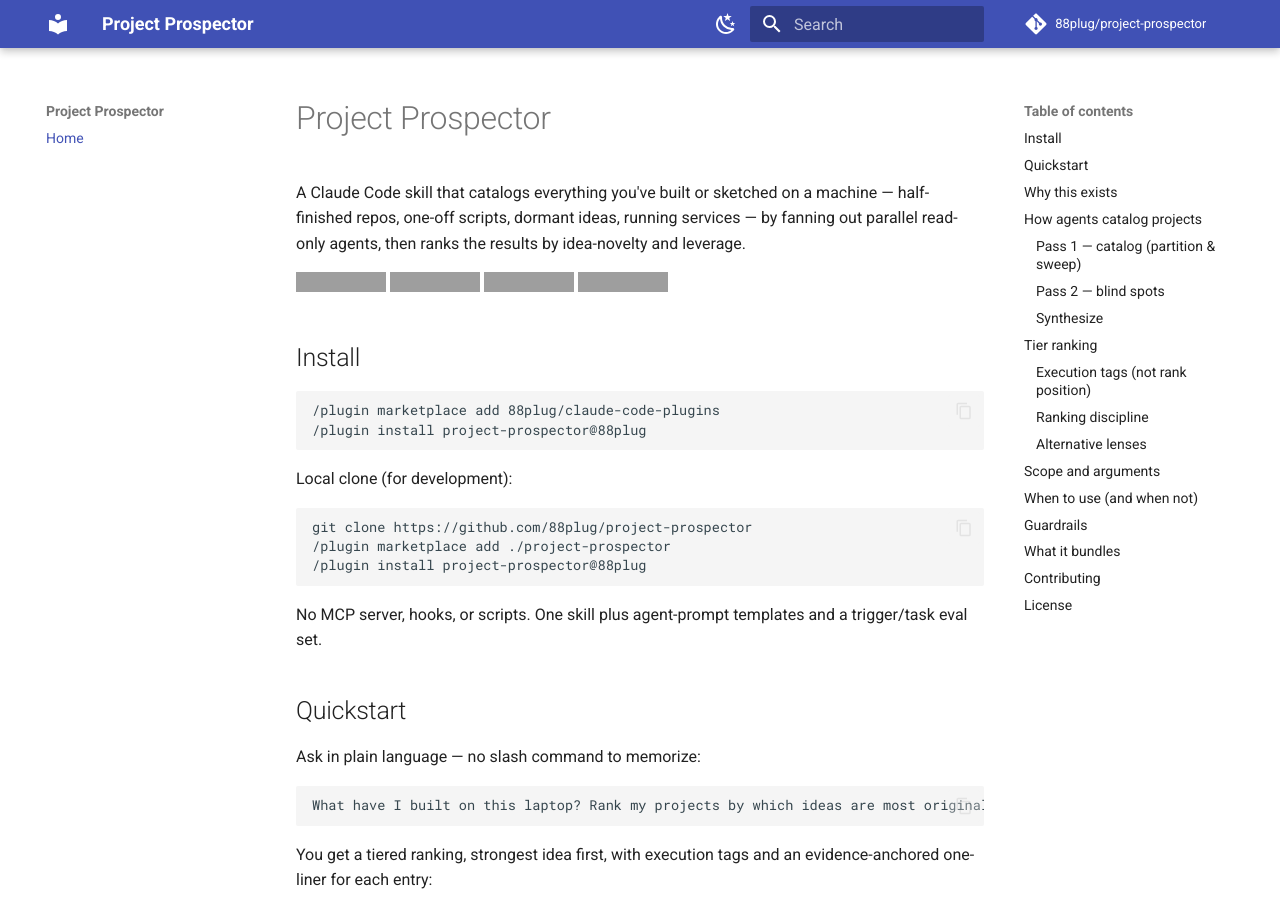
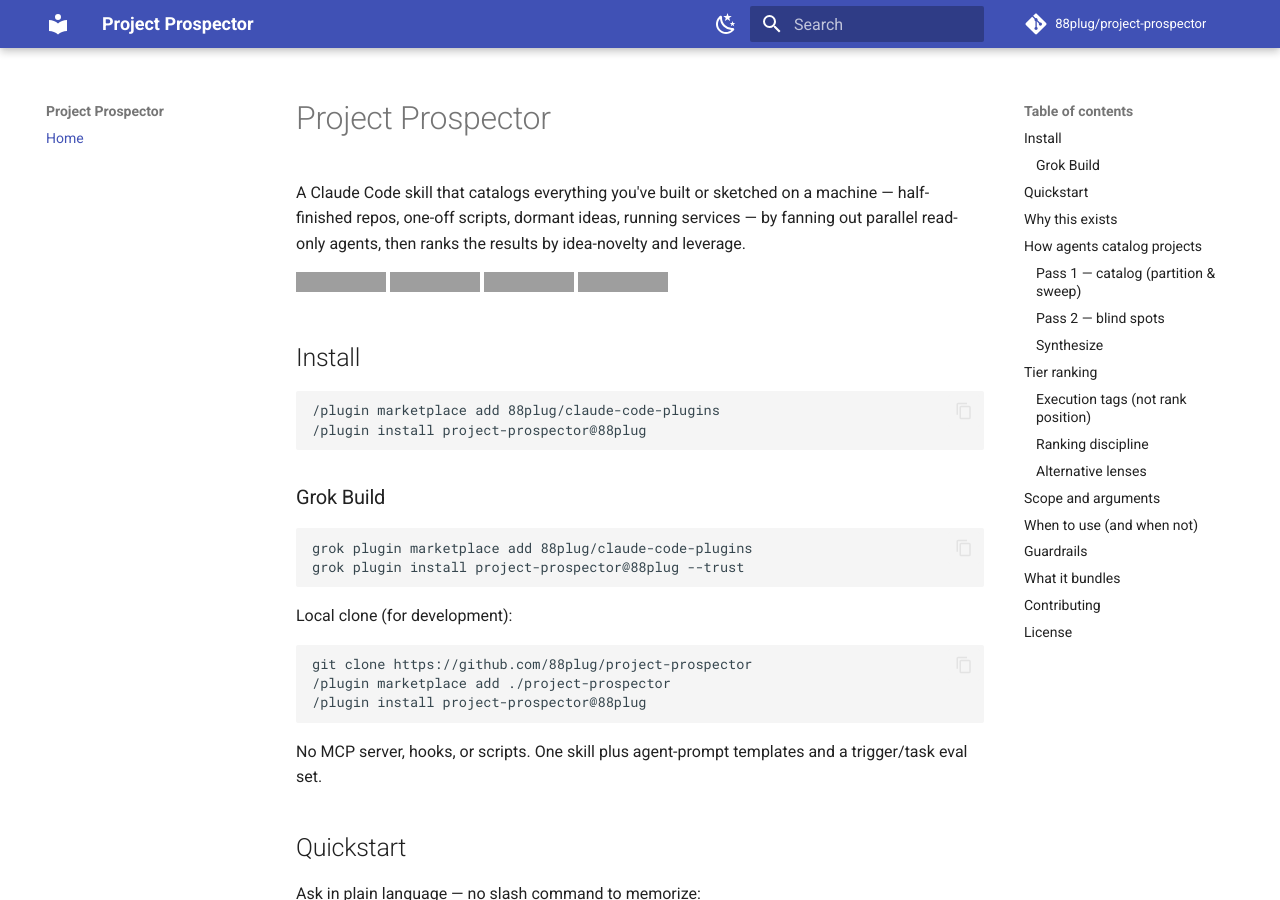
Before and after one commit to 88plug/project-prospector, an MkDocs documentation site: the page built from docs/index.md, in a window 1280 px wide and 900 px high. Built offline with MkDocs 1.6.1 and Material for MkDocs 9.7.7, drawn with Linux system fonts in a browser that asks for light colours; comment, search, counter and statistics services are not loaded; grey boxes are pictures that could not be loaded.

Commit message:
docs(install): add Grok Build marketplace install path
Strangers use: grok plugin marketplace add 88plug/claude-code-plugins
then grok plugin install <name>@88plug --trust (alongside Claude /plugin).

````diff
--- a/docs/index.md
+++ b/docs/index.md
@@ -16,6 +16,14 @@
 /plugin marketplace add 88plug/claude-code-plugins
 /plugin install project-prospector@88plug
 ```
+
+### Grok Build
+
+```text
+grok plugin marketplace add 88plug/claude-code-plugins
+grok plugin install project-prospector@88plug --trust
+```
+
 
 Local clone (for development):
 
````
Also changed, not shown: README.md (+8 -0 lines).
